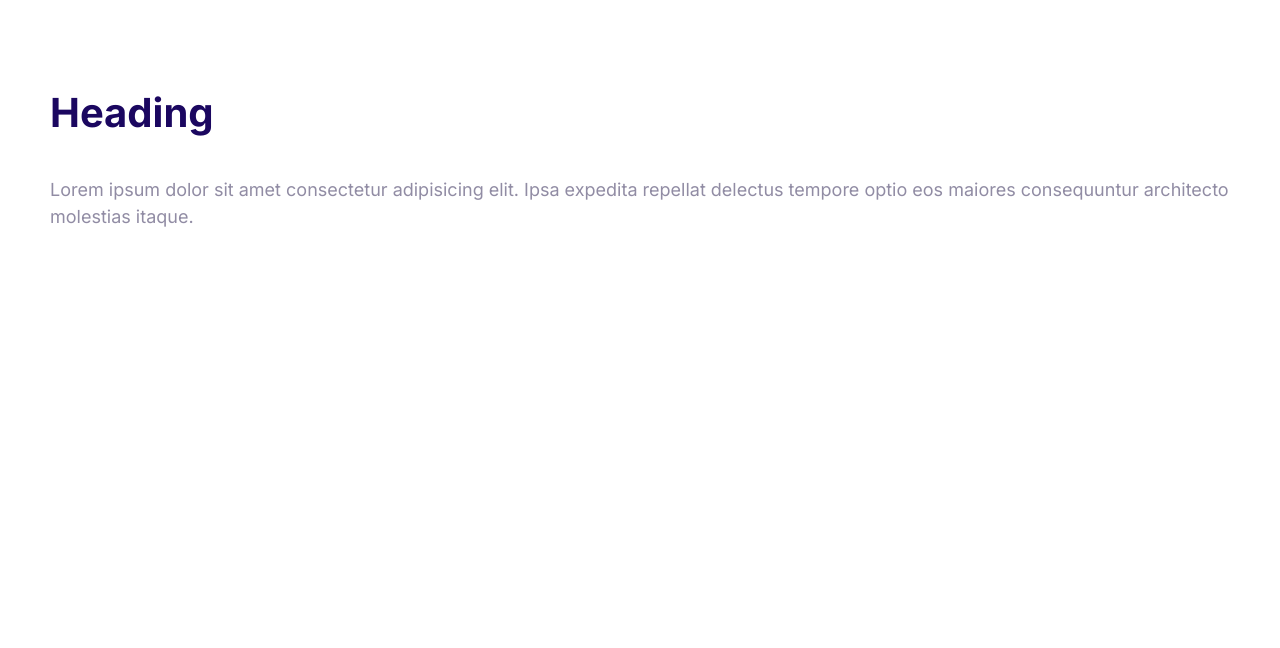
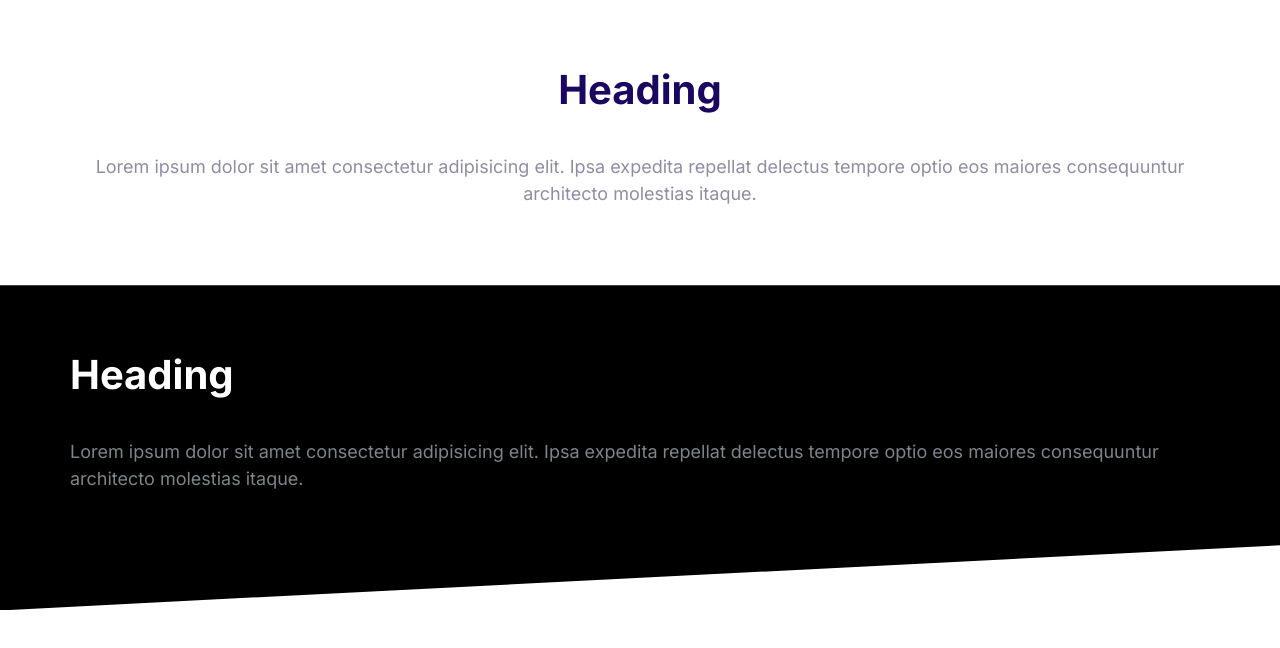
Before and after one commit to muhammed-mohsen/mohsenify, a plain HTML site: page moshify/index.html in a window 1280 px wide. Drawn offline with Linux system fonts and the light colour scheme.

Commit message:
block component

```diff
--- a/moshify/css/styles.css
+++ b/moshify/css/styles.css
@@ -506,3 +506,35 @@ a {
   transform: rotate(0);
   opacity: 1;
 }
+
+/* Blocks */
+.block {
+  --padding-vertical: 6rem;
+  padding: var(--padding-vertical) 2rem;
+}
+.block--dark {
+  background: #000;
+  color: #7b858b;
+}
+.block--dark .block__heading {
+  color: white;
+}
+.block__heading {
+  margin-top: 0;
+}
+.block__header {
+  text-align: center;
+}
+.block--skewed-right {
+  padding-bottom: calc(var(--padding-vertical) + 4rem);
+  clip-path: polygon(0% 0%, 100% 0%, 100% 100%, 0% 80%);
+}
+.block--skewed-left {
+  padding-bottom: calc(var(--padding-vertical) + 4rem);
+  clip-path: polygon(0% 0%, 100% 0%, 100% 80%, 0% 100%);
+}
+
+.container {
+  max-width: 1140px;
+  margin: 0 auto;
+}
--- a/moshify/index.html
+++ b/moshify/index.html
@@ -11,12 +11,20 @@
 <link rel="preconnect" href="https://fonts.gstatic.com" crossorigin>
 <link href="https://fonts.googleapis.com/css2?family=Inter:wght@400;600;700&display=swap" rel="stylesheet">
 </head>
-<body style="padding: 5rem;">
-<section class="block">
-    <h2>Heading</h2>
-    <p>Lorem ipsum dolor sit amet consectetur adipisicing elit. Ipsa expedita repellat delectus tempore optio eos maiores consequuntur architecto molestias itaque.
-
-    </p>
+<body >
+<section class="block container">
+    <div class="block__header">
+        <h2 class="block__heading">Heading</h2>
+        <p>Lorem ipsum dolor sit amet consectetur adipisicing elit. Ipsa expedita repellat delectus tempore optio eos maiores consequuntur architecto molestias itaque.
+        </p>
+    </div>
+</section>
+<section class="block block--dark block--skewed-left ">
+    <div class="container">
+        <h2 class="block__heading">Heading</h2>
+        <p>Lorem ipsum dolor sit amet consectetur adipisicing elit. Ipsa expedita repellat delectus tempore optio eos maiores consequuntur architecto molestias itaque.
+        </p>
+    </div>
 </section>
 <script src="./js/main.js"></script>
 </body>
```
